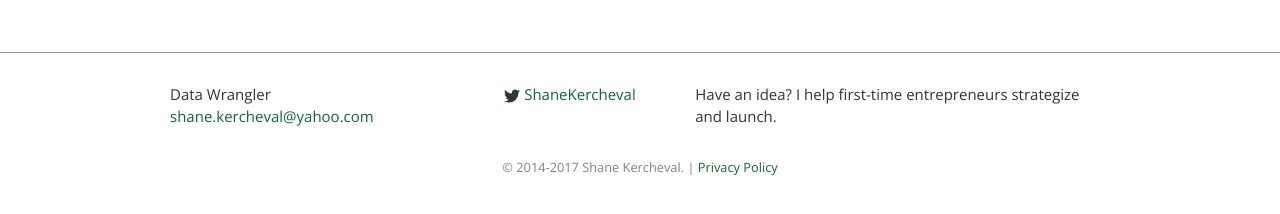
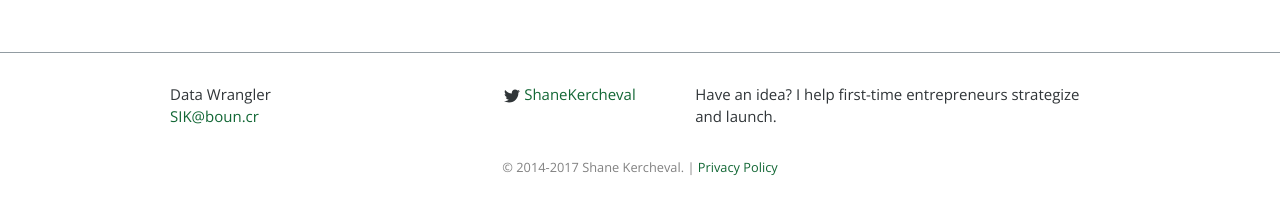
Before and after one commit to shane-kercheval/shane-kercheval.github.io, a Jekyll site: the page built from index.html, in a window 1280 px wide and 900 px high, scrolled down 1542 px. Shown: the part 678-892 px from the top of the window. Built offline with Jekyll 4.4.1, drawn with Linux system fonts in a browser that asks for light colours; nearby versions of some CDN libraries.

Commit message:
changed yahoo to boun.cr

```diff
--- a/_data/contact-form.yml
+++ b/_data/contact-form.yml
@@ -1,4 +1,4 @@
-email: shane.kercheval@yahoo.com #this is used for contact-form.html (http://formspree.io/)
+email: SIK@boun.cr #this is used for contact-form.html (http://formspree.io/)
 header: "Feel Free to Reach Out."
 email_placeholder: Your Email Address
 textarea_placeholder: Describe your situation or what you're looking for!
--- a/_data/contacts.yml
+++ b/_data/contacts.yml
@@ -1,7 +1,7 @@
 site:
   name: Startup Strategy
   phone: 646.543.9259
-  email: shane.kercheval@yahoo.com
+  email: SIK@boun.cr
   twitter_username: ShaneKercheval
   image: /img/Shane%20Kercheval%20-%20Glasses%20-%20Round.png
   image_alt: "Photo of Shane Kercheval"
--- a/_data/resume.yml
+++ b/_data/resume.yml
@@ -9,7 +9,7 @@ tools_name: Tools
 
 contact_info:
   phone: 646.543.9259
-  email: shane.kercheval@yahoo.com
+  email: SIK@boun.cr
   linkedIn: http://linkedin.com/in/ShaneKercheval
   website: http://shanekercheval.me
   blog: http://shanekercheval.me/blog
```
